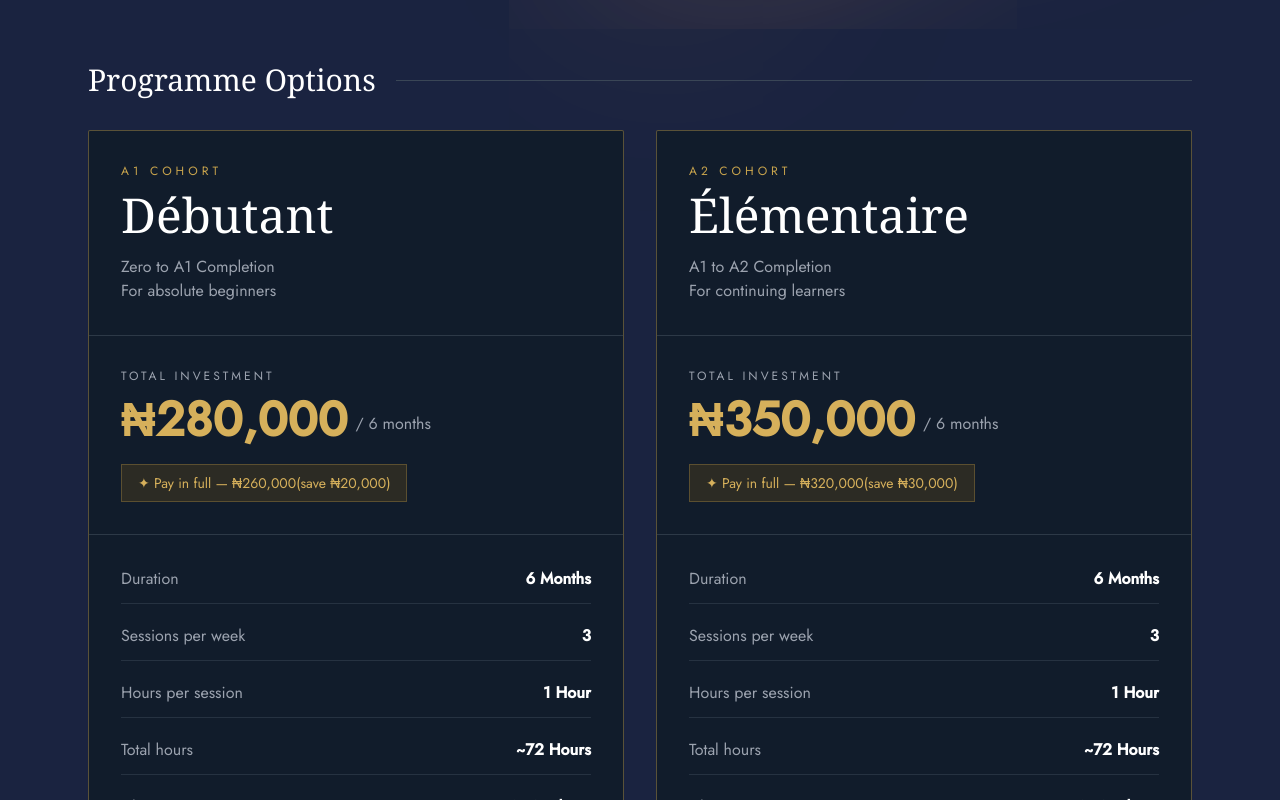
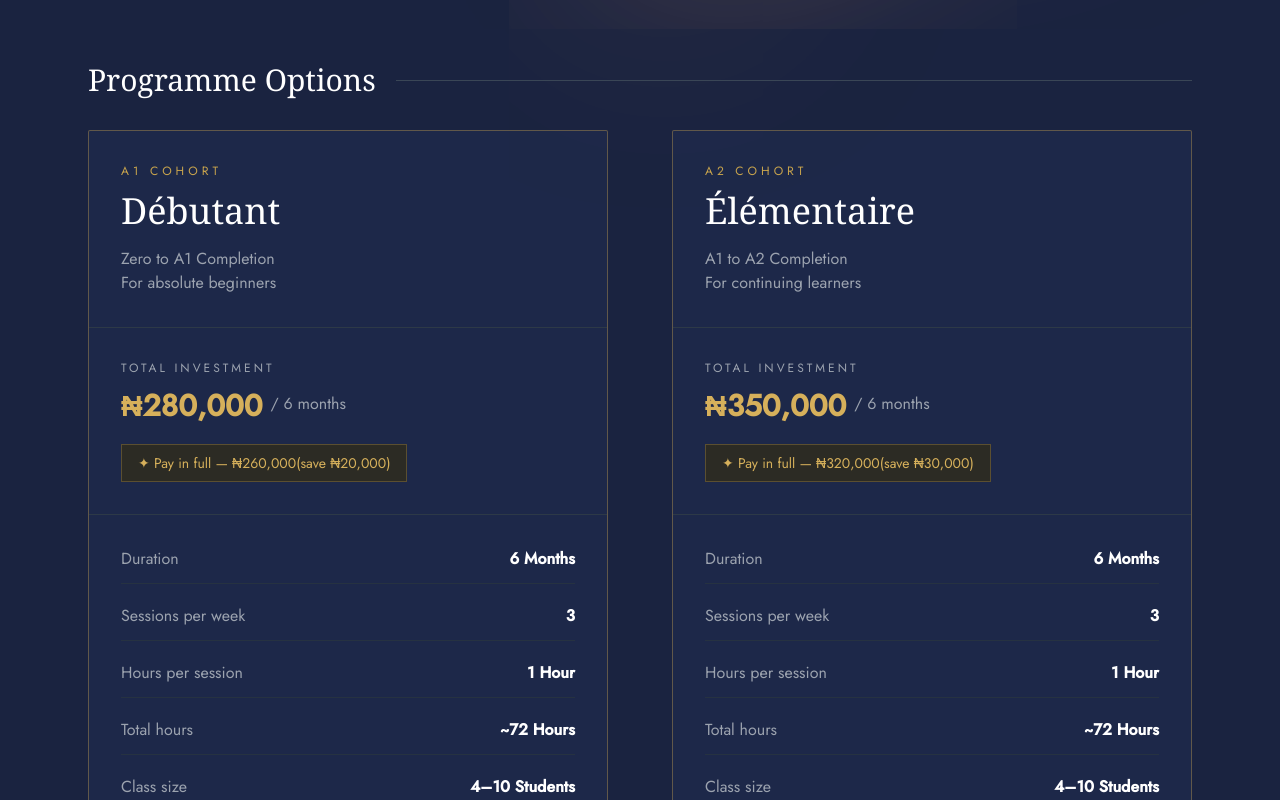
Before and after one commit to HarunaDev/laglobalis, a React (Vite) app: page /academy/french/cohort in a window 1280 px wide. Shown: the part 480-1280 px from the top of the page. Built offline with nearby package versions, Linux system fonts and the light colour scheme; a web font is replaced by a local one.

Commit message:
modified program options card

```diff
--- a/src/pages/learn/components/cohort/layout/ProgramOptions.tsx
+++ b/src/pages/learn/components/cohort/layout/ProgramOptions.tsx
@@ -11,7 +11,7 @@ export default function ProgramOptions({
 
     return (
 
-        <div className="grid lg:grid-cols-2 gap-8">
+        <div className="grid lg:grid-cols-2 gap-16">
 
             {programmes.map((program) => (
 
--- a/src/pages/learn/components/cohort/ui/ProgramCard.tsx
+++ b/src/pages/learn/components/cohort/ui/ProgramCard.tsx
@@ -8,7 +8,7 @@ export default function ProgramCard({ program }: Props) {
 
     return (
 
-        <div className="border border-[#C8A44D]/40 rounded-sm overflow-hidden bg-[#111C2B]">
+        <div className="border border-[#C8A44D]/40 rounded-sm overflow-hidden bg-secondaryMid/40">
 
             <div className="p-8">
 
@@ -16,7 +16,7 @@ export default function ProgramCard({ program }: Props) {
                     {program.level}
                 </p>
 
-                <h2 className="text-5xl font-serif text-white mt-3">
+                <h2 className="text-4xl font-serif text-white mt-3">
                     {program.title}
                 </h2>
 
@@ -34,7 +34,7 @@ export default function ProgramCard({ program }: Props) {
 
                 <div className="flex items-end gap-2 mt-3">
 
-                    <h2 className="text-5xl text-[#D6B05B] font-bold">
+                    <h2 className="text-3xl text-[#D6B05B] font-bold">
                         ₦{program.investment.toLocaleString()}
                     </h2>
 
```
